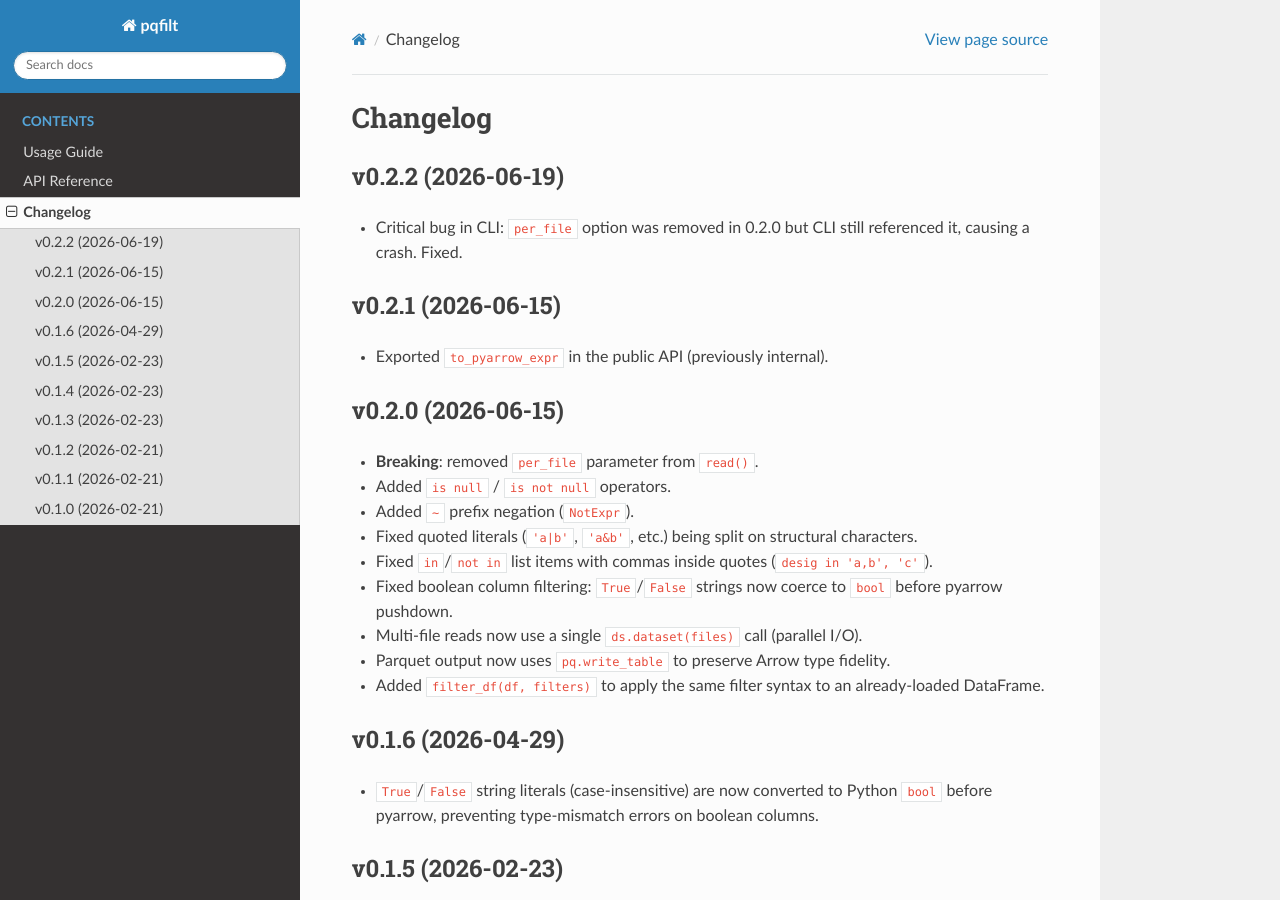
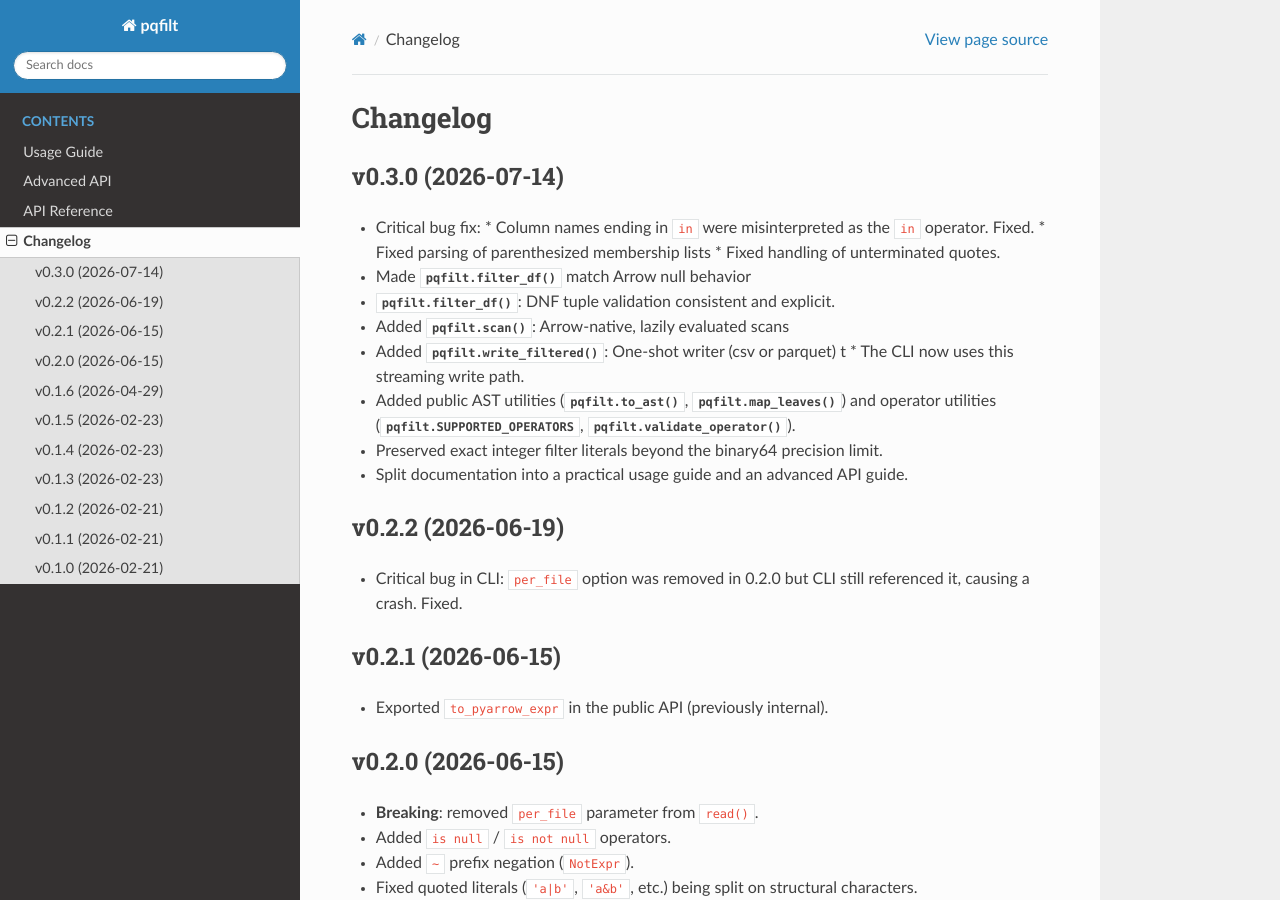
Before and after one commit to ysBach/pqfilt, a Sphinx documentation site: the page built from docs/changelog.rst, in a window 1280 px wide and 900 px high. Built offline with Sphinx 7.4.7 and the Read the Docs theme 3.1.0, drawn with Linux system fonts in a browser that asks for light colours.

Commit message:
update docs

```diff
--- a/docs/api.rst
+++ b/docs/api.rst
@@ -30,7 +30,7 @@ Expression Parser
 
 .. autofunction:: pqfilt.map_leaves
 
-.. autofunction:: pqfilt._parser.to_pyarrow_expr
+.. autofunction:: pqfilt.to_pyarrow_expr
 
 AST Nodes
 ~~~~~~~~~
--- a/docs/changelog.rst
+++ b/docs/changelog.rst
@@ -1,5 +1,23 @@
 Changelog
 =========
+
+v0.3.0 (2026-07-14)
+--------------------
+
+* Critical bug fix:
+  * Column names ending in ``in`` were misinterpreted as the ``in`` operator. Fixed.
+  * Fixed parsing of parenthesized membership lists
+  * Fixed handling of unterminated quotes.
+* Made :func:`pqfilt.filter_df` match Arrow null behavior
+* :func:`pqfilt.filter_df`: DNF tuple validation consistent and explicit.
+* Added :func:`pqfilt.scan`: Arrow-native, lazily evaluated scans
+* Added :func:`pqfilt.write_filtered`: One-shot writer (csv or parquet) t
+  * The CLI now uses this streaming write path.
+* Added public AST utilities (:func:`pqfilt.to_ast`, :func:`pqfilt.map_leaves`)
+  and operator utilities (:data:`pqfilt.SUPPORTED_OPERATORS`,
+  :func:`pqfilt.validate_operator`).
+* Preserved exact integer filter literals beyond the binary64 precision limit.
+* Split documentation into a practical usage guide and an advanced API guide.
 
 v0.2.2 (2026-06-19)
 --------------------
--- a/docs/index.rst
+++ b/docs/index.rst
@@ -33,5 +33,6 @@ CLI::
    :caption: Contents
 
    usage
+   advanced
    api
    changelog
```
Also changed, not shown: README.md (+29 -4 lines), docs/advanced.rst (added, +67 -0 lines), docs/usage.rst (+61 -38 lines).
